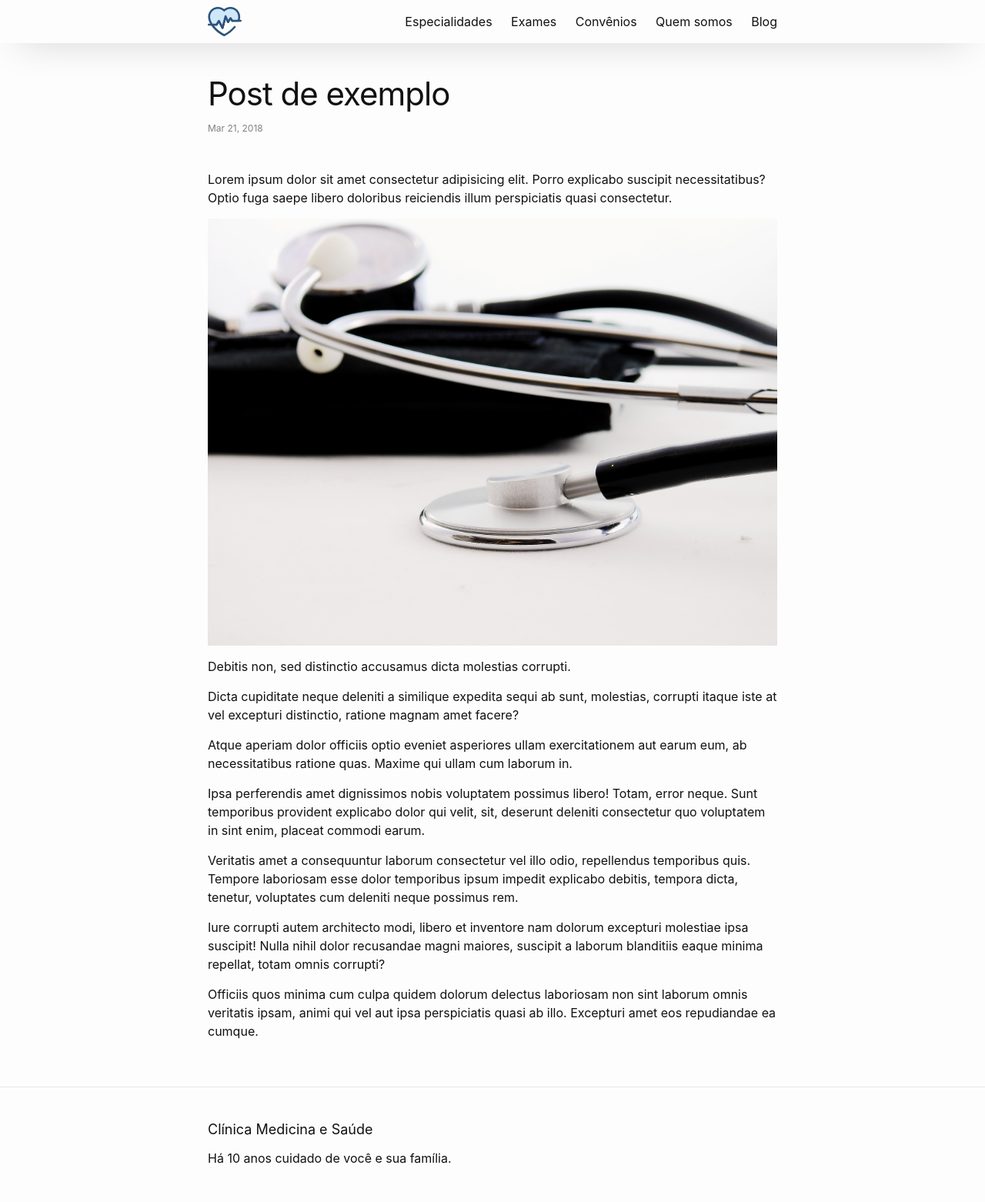
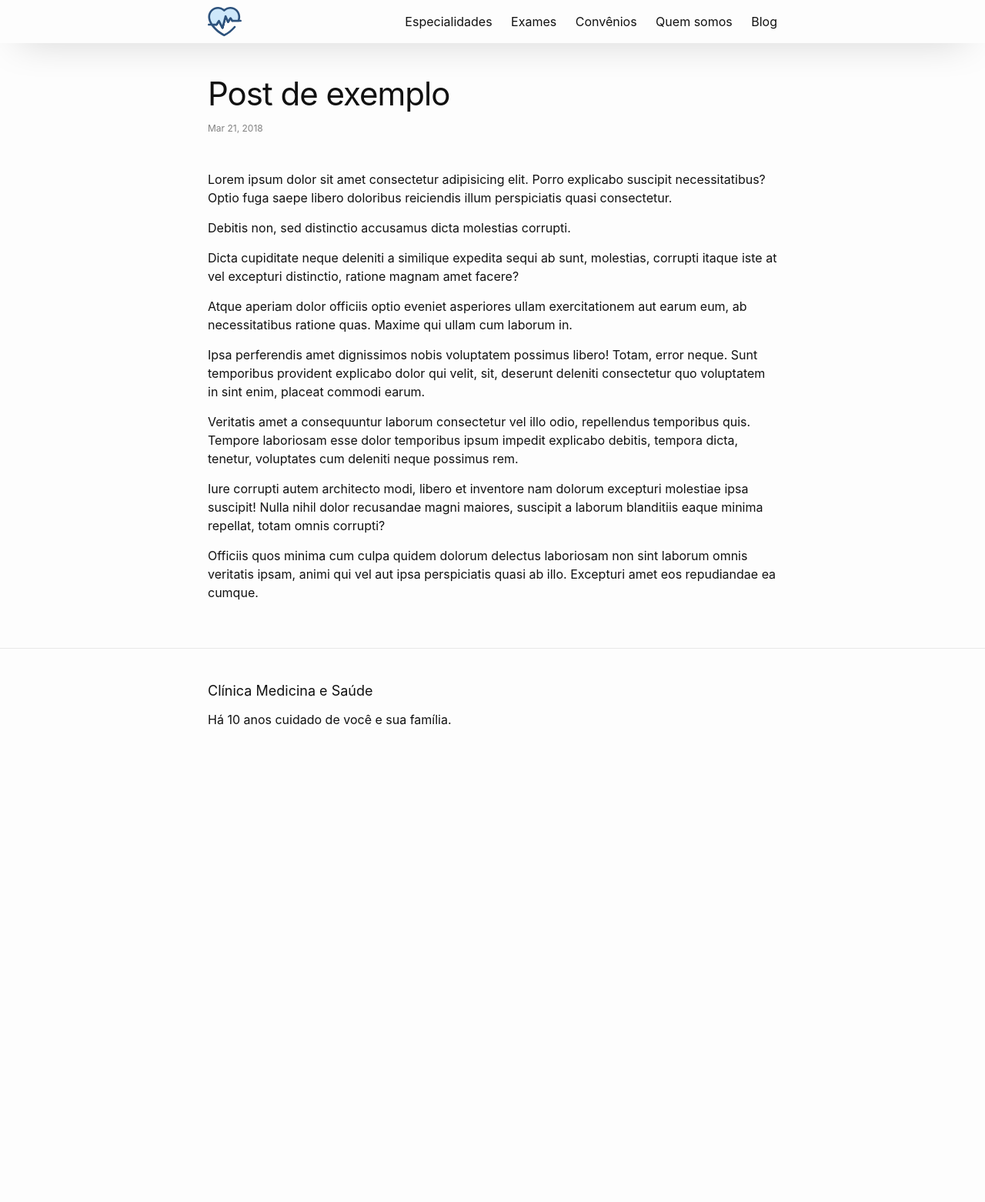
Before and after one commit to CopaTecnologia/medicinaesaude, a Jekyll site: the page built from _posts/2018-03-21-post-de-exemplo.markdown, in a window 1280 px wide. Shown: the whole page at 77% size. Built offline with Jekyll 4.4.1, drawn with Linux system fonts in a browser that asks for light colours; after the commit the page ends 992 px from its top, so only the background shows below that.

Commit message:
Updated Post De Exemplo

```diff
--- a/_posts/2018-03-21-post-de-exemplo.markdown
+++ b/_posts/2018-03-21-post-de-exemplo.markdown
@@ -4,8 +4,6 @@ date: 2018-03-21 00:00:00 -03:00
 ---
 
 Lorem ipsum dolor sit amet consectetur adipisicing elit. Porro explicabo suscipit necessitatibus? Optio fuga saepe libero doloribus reiciendis illum perspiciatis quasi consectetur.
-
-![stethoscope-1584222_1920.jpg](/uploads/stethoscope-1584222_1920.jpg)
 
 Debitis non, sed distinctio accusamus dicta molestias corrupti.
 
```
